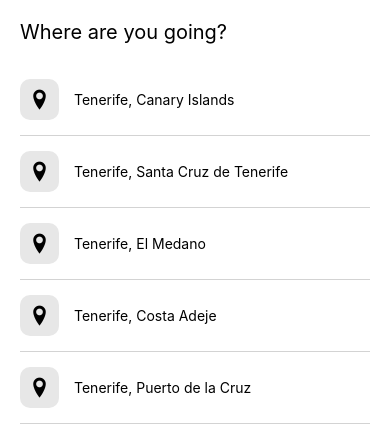
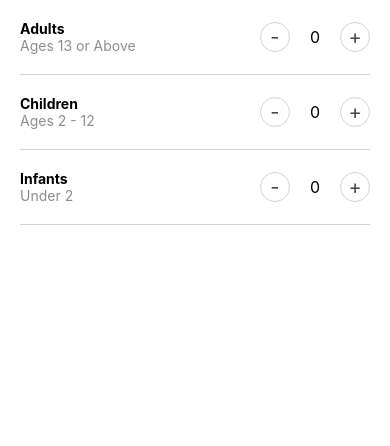
Before and after one commit to SimeonDominiq/react-native-airbnb, a React Native app: screen /Guests in a window 390 px wide. Shown: the top 446 px of the page. Built offline with nearby package versions, Linux system fonts and the light colour scheme.

Commit message:
Added Guest screen

```diff
--- a/App.js
+++ b/App.js
@@ -12,14 +12,16 @@
 // import HomeScreen from './src/screens/Home';
 // import Post from './src/components/Post';
 // import SearchResultsScreen from './src/screens/SearchResults';
-import DestinationSearchScreen from './src/screens/DestinationSearch';
+// import DestinationSearchScreen from './src/screens/DestinationSearch';
+import GuestScreen from './src/screens/Guests';
 
 const App: () => Node = () => {
   return (
     <>
       <StatusBar barStyle="dark-content" />
       <SafeAreaView>
-        <DestinationSearchScreen />
+        {/* <DestinationSearchScreen /> */}
+        <GuestScreen />
       </SafeAreaView>
     </>
   );
--- /dev/null
+++ b/src/screens/Guests/Styles.js
@@ -0,0 +1,35 @@
+import {StyleSheet} from 'react-native';
+
+const styles = StyleSheet.create({
+  row: {
+    flexDirection: 'row',
+    justifyContent: 'space-between',
+    paddingVertical: 20,
+    borderBottomWidth: 1,
+    borderColor: 'lightgrey',
+    marginHorizontal: 20,
+  },
+  btnContainer: {
+    flexDirection: 'row',
+    alignItems: 'center',
+  },
+  button: {
+    borderWidth: 1,
+    width: 30,
+    height: 30,
+    borderRadius: 15,
+    justifyContent: 'center',
+    alignItems: 'center',
+    borderColor: 'lightgrey',
+  },
+  btnText: {
+    fontSize: 20,
+    color: '#474747',
+  },
+  counterText: {
+    marginHorizontal: 20,
+    fontSize: 16,
+  },
+});
+
+export default styles;
--- /dev/null
+++ b/src/screens/Guests/index.js
@@ -0,0 +1,90 @@
+import React, {useState} from 'react';
+import {Text, View, Pressable} from 'react-native';
+import styles from './Styles';
+
+const GuestScreen = () => {
+  const [adults, setAdults] = useState(0);
+  const [children, setChildren] = useState(0);
+  const [infants, setInfants] = useState(0);
+
+  return (
+    <View>
+      <View style={styles.row}>
+        <View>
+          <View>
+            <Text style={{fontWeight: 'bold'}}>Adults</Text>
+            <Text style={{color: '#8d8d8d'}}>Ages 13 or Above</Text>
+          </View>
+        </View>
+
+        <View style={styles.btnContainer}>
+          <Pressable
+            onPress={() => setAdults(Math.max(0, adults - 1))}
+            style={styles.button}>
+            <Text style={styles.btnText}>-</Text>
+          </Pressable>
+
+          <Text style={styles.counterText}>{adults}</Text>
+
+          <Pressable
+            onPress={() => setAdults(adults + 1)}
+            style={styles.button}>
+            <Text style={styles.btnText}>+</Text>
+          </Pressable>
+        </View>
+      </View>
+
+      <View style={styles.row}>
+        <View>
+          <View>
+            <Text style={{fontWeight: 'bold'}}>Children</Text>
+            <Text style={{color: '#8d8d8d'}}>Ages 2 - 12</Text>
+          </View>
+        </View>
+
+        <View style={styles.btnContainer}>
+          <Pressable
+            onPress={() => setChildren(Math.max(0, children - 1))}
+            style={styles.button}>
+            <Text style={styles.btnText}>-</Text>
+          </Pressable>
+
+          <Text style={styles.counterText}>{children}</Text>
+
+          <Pressable
+            onPress={() => setChildren(children + 1)}
+            style={styles.button}>
+            <Text style={styles.btnText}>+</Text>
+          </Pressable>
+        </View>
+      </View>
+
+      <View style={styles.row}>
+        <View>
+          <View>
+            <Text style={{fontWeight: 'bold'}}>Infants</Text>
+            <Text style={{color: '#8d8d8d'}}>Under 2</Text>
+          </View>
+        </View>
+
+        <View style={styles.btnContainer}>
+          <Pressable
+            onPress={() => setInfants(Math.max(0, infants - 1))}
+            style={styles.button}>
+            <Text style={styles.btnText}>-</Text>
+          </Pressable>
+
+          <Text style={styles.counterText}>{infants}</Text>
+
+          <Pressable
+            onPress={() => setInfants(infants + 1)}
+            style={styles.button}>
+            <Text style={styles.btnText}>+</Text>
+          </Pressable>
+        </View>
+      </View>
+    </View>
+  );
+};
+
+export default GuestScreen;
```
